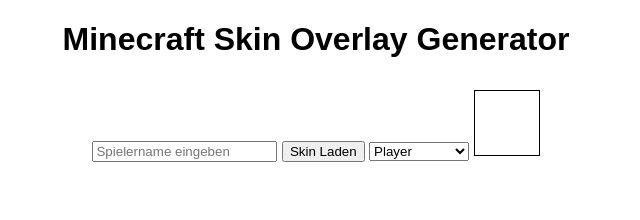
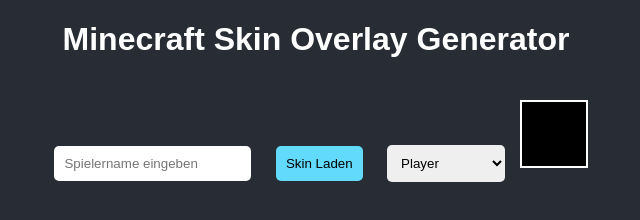
Before and after one commit to notTheLey/skin-overlay, a plain HTML site: page index.html in a window 1280 px wide. Shown: the whole page, without its empty margins (324-964 px from the left). Drawn offline with Linux system fonts and the light colour scheme.

Commit message:
Update index.html

```diff
--- a/index.html
+++ b/index.html
@@ -5,8 +5,11 @@
     <meta name="viewport" content="width=device-width, initial-scale=1.0">
     <title>Minecraft Skin Overlay</title>
     <style>
-        body { font-family: Arial, sans-serif; text-align: center; }
-        canvas { margin-top: 10px; border: 1px solid #000; }
+        body { font-family: Arial, sans-serif; text-align: center; background: #282c34; color: white; }
+        input, button, select { margin: 10px; padding: 10px; border-radius: 5px; border: none; }
+        button { background: #61dafb; cursor: pointer; }
+        button:hover { background: #21a1f1; }
+        canvas { margin-top: 20px; border: 2px solid white; background: #000; }
     </style>
 </head>
 <body>
@@ -18,7 +21,7 @@
 
     <script>
         async function fetchOverlays() {
-            const response = await fetch('/skin-overlay/assets/config.json');
+            const response = await fetch('assets/config.json');
             const config = await response.json();
             const select = document.getElementById('overlaySelect');
             select.innerHTML = '';
@@ -31,7 +34,7 @@
         }
 
         async function loadSkin() {
-            const playerName = document.getElementById('playerName').value;
+            const playerName = document.getElementById('playerName').value.trim();
             if (!playerName) return alert('Spielername eingeben!');
             const response = await fetch(`https://api.mojang.com/users/profiles/minecraft/${playerName}`);
             if (!response.ok) return alert('Spieler nicht gefunden!');
```
